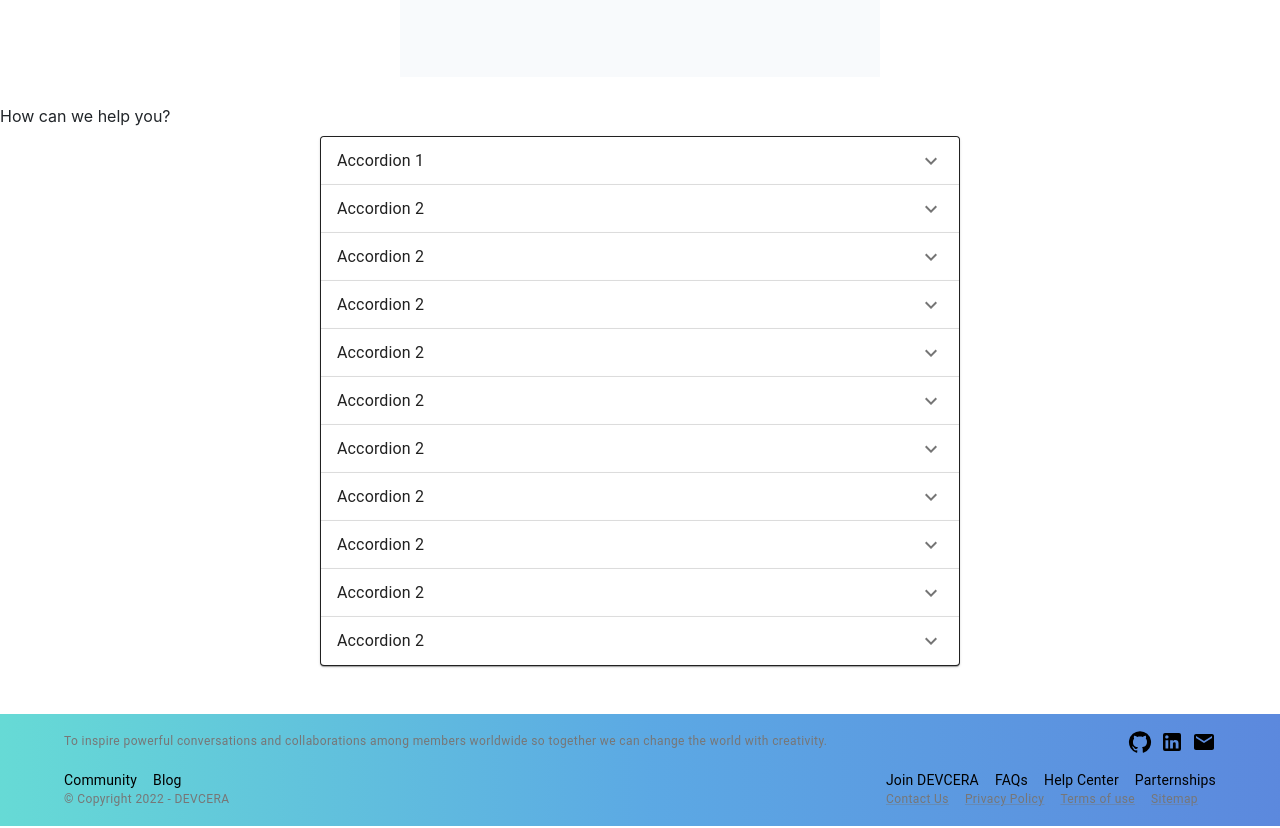
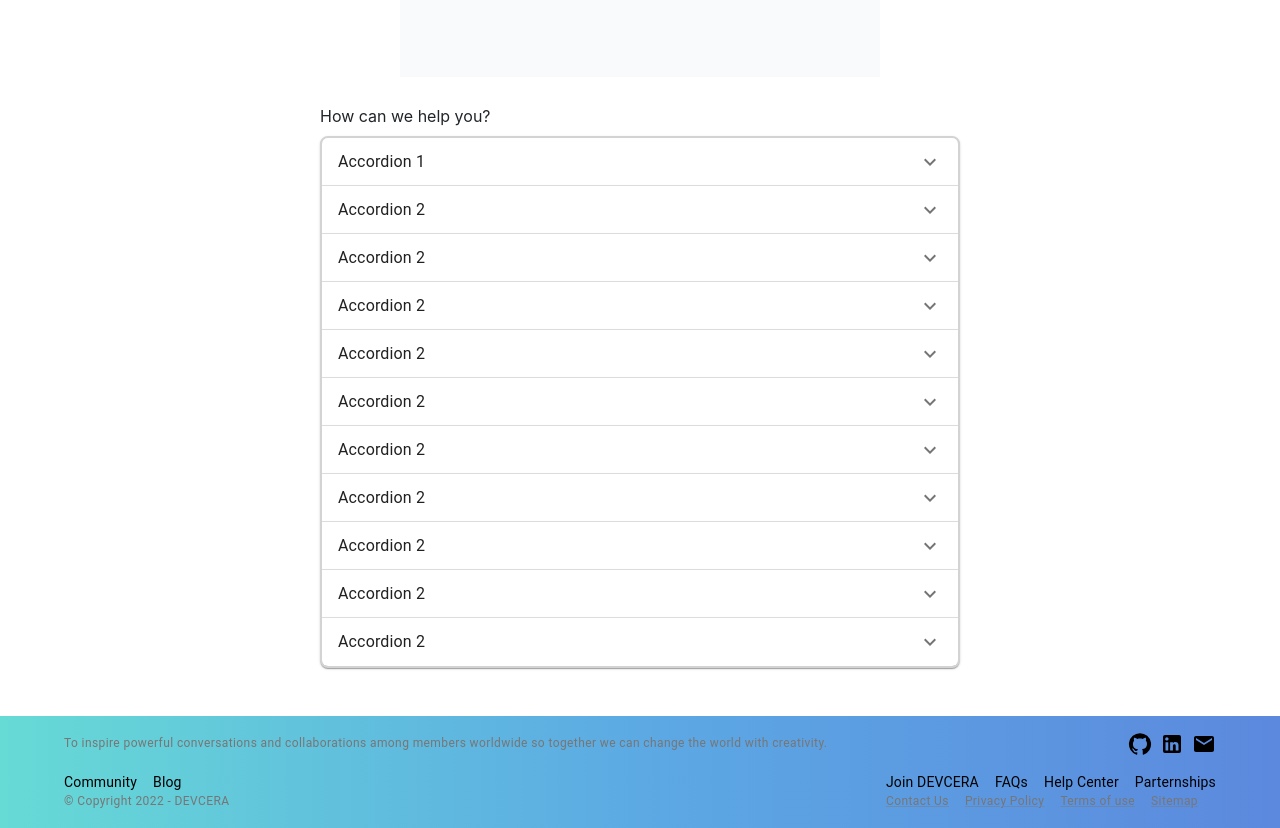
Before and after one commit to trngapp/DevC-frontend, a React (Create React App) app in the folder client/: page /faq in a window 1280 px wide. Shown: the part 997-1825 px from the top of the page. Built offline with nearby package versions, Linux system fonts and the light colour scheme; the HTML template or start-up script is replaced by a standard one.

Commit message:
faq changes done

```diff
--- a/client/src/components/faq/faq.js
+++ b/client/src/components/faq/faq.js
@@ -86,7 +86,7 @@ function FAQ() {
 
             </Box>
 
-            <label>
+            <label style={{marginLeft:'25%',}}>
                 How can we help you?
             </label>
 
@@ -94,7 +94,9 @@ function FAQ() {
                 <Card sx={{
                     width: '50%',
                     height: 'auto',
-                    border: 0.5
+                    border: 2,
+                    borderRadius:2,
+                    borderColor:"#D3D3D3"
 
 
                 }}>
@@ -102,7 +104,7 @@ function FAQ() {
 
 
                     <Accordion sx={{
-                        border: '2'
+
                     }}>
                         <AccordionSummary
                             expandIcon={<ExpandMoreIcon />}
```
